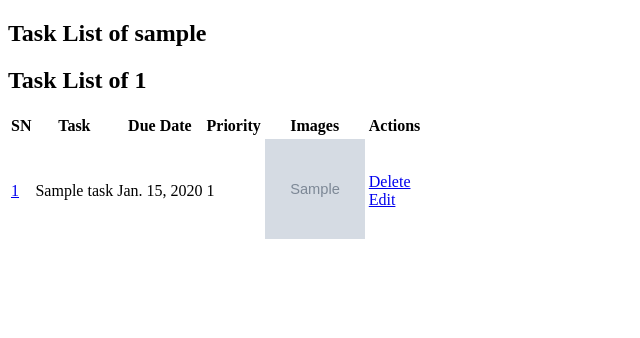
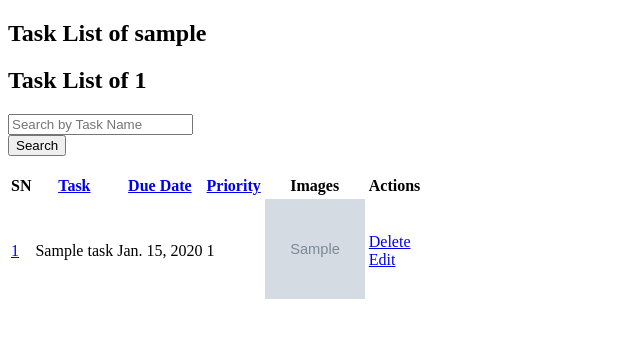
Before and after one commit to ShakilAhmedKhan/django-resframework-login-register-with-html, a Django app: page /tasks/ in a window 1280 px wide. Shown: the part 98-436 px from the top of the page, without its empty margins (0-640 px from the left). Run offline with Django 4.2, Linux system fonts and the light colour scheme; a user stored in the database is signed in; tables that the repository leaves empty hold one stand-in row (values such as "Sample post"); grey boxes marked "Sample" are stand-in pictures.

Commit message:
Update: task_list.html "added html sections to search and filter, ,,  functions in views.py remains to be added"

```diff
--- a/task_manager/task/templates/task_create.html
+++ b/task_manager/task/templates/task_create.html
@@ -15,4 +15,5 @@
 
         <button type="submit">Create Task</button>
     </form>
+
 {% endblock %}
--- a/task_manager/task/templates/task_list.html
+++ b/task_manager/task/templates/task_list.html
@@ -7,12 +7,25 @@
 <h2>Task List of {{ user.id }}</h2>
 {% endif %}
 
+<form method="get">
+  <div class="input-group mb-3">
+    <input type="text" name="search" class="form-control" placeholder="Search by Task Name" value="{{ request.GET.search }}">
+    <div class="input-group-append">
+      <button class="btn btn-primary" type="submit">Search</button>
+    </div>
+  </div>
+</form>
+<br>
+
 <table class="table mt-5">
   <tr>
     <th>SN</th>
-    <th>Task</th>
-    <th>Due Date</th>
-    <th>Priority</th>
+<!--    <th>Task</th>-->
+<!--    <th>Due Date</th>-->
+<!--    <th>Priority</th>-->
+    <th><a href="?sort=priority">Task</a></th>
+    <th><a href="?sort=due_date">Due Date</a></th>
+    <th><a href="?sort=priority">Priority</a></th>
     <th>Images</th>
     <th>Actions</th>
   </tr>
```
